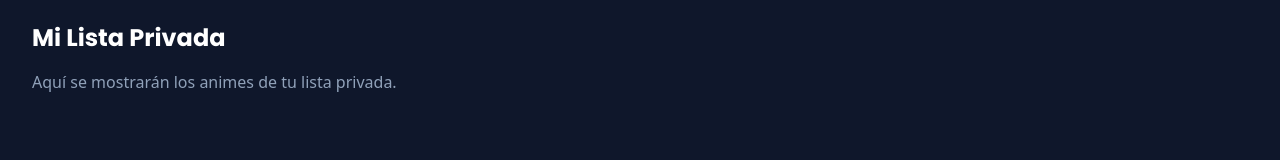
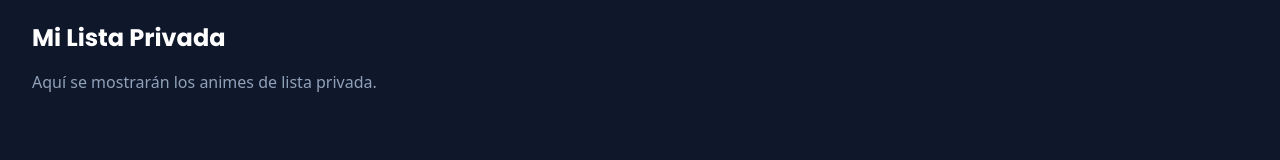
Before and after one commit to jhonp97/proyecto-final-full-stack, a Next.js app in the folder mi-frontend/: page /perfil in a window 1280 px wide. Both pictures are taken after a click on the button "Mi Lista Privada". Shown: the part 361-521 px from the top of the page. Built offline with nearby package versions, Linux system fonts and the light colour scheme.

Commit message:
Update page.jsx

```diff
--- a/mi-frontend/src/app/perfil/page.jsx
+++ b/mi-frontend/src/app/perfil/page.jsx
@@ -2,15 +2,15 @@
 
 import { useState } from "react";
 import Image from "next/image";
-import { FiEdit, FiCamera, FiBell } from "react-icons/fi"; // Importamos iconos
-import AnimeCards from "@/components/AnimeCards"; // Reutilizamos tu componente de tarjeta
+import { FiEdit, FiCamera, FiBell } from "react-icons/fi";
+import AnimeCards from "@/components/AnimeCards";
 
-// --- DATOS DE EJEMPLO (MOCK DATA) ---
-// Más adelante, estos datos vendrán de tu API
+//  DATOS DE EJEMPLO
+// estos datos  de  API
 const mockUser = {
   username: "MiUsuario123",
   bio: "Amante del shonen y la ciencia ficción.",
-  profilePicture: "/img/default-profile.png", // Una imagen por defecto en tu carpeta /public/img
+  profilePicture: "/img/default-profile.png",
 };
 
 const mockFavorites = [
@@ -45,7 +45,7 @@ const perfil = () => {
             <h2 className="text-2xl font-bold mb-4">Mis Animes Favoritos</h2>
             <div className="grid grid-cols-1 sm:grid-cols-2 md:grid-cols-3 lg:grid-cols-4 gap-6">
               {mockFavorites.map((anime) => (
-                // Aquí necesitarás ajustar `anime` para que coincida con la prop que espera tu componente `AnimeCards`
+
                 <AnimeCards key={anime.mal_id} anime={anime} />
               ))}
             </div>
@@ -55,21 +55,21 @@ const perfil = () => {
         return (
           <div>
             <h2 className="text-2xl font-bold mb-4">Mi Lista Privada</h2>
-            <p className="text-slate-400">Aquí se mostrarán los animes de tu lista privada.</p>
+            <p className="text-slate-400">Aquí se mostrarán los animes de lista privada.</p>
           </div>
         );
       case "reseñas":
         return (
           <div>
             <h2 className="text-2xl font-bold mb-4">Mis Reseñas</h2>
-            <p className="text-slate-400">Aquí se mostrarán las reseñas que has escrito.</p>
+            <p className="text-slate-400">Aquí se mostrarán las reseñas </p>
           </div>
         );
       case "amigos":
         return (
           <div>
             <h2 className="text-2xl font-bold mb-4">Mis Amigos</h2>
-            <p className="text-slate-400">Aquí se mostrará tu lista de amigos.</p>
+            <p className="text-slate-400">Aquí se mostrará mis amigos.</p>
           </div>
         );
       default:
@@ -79,6 +79,7 @@ const perfil = () => {
 
   return (
     <section className="max-w-7xl mx-auto p-4 md:p-8 text-white">
+
       {/* --- BANNER DEL PERFIL --- */}
       <div className="bg-slate-800 rounded-lg p-6 flex flex-col sm:flex-row items-center gap-6">
         <div className="relative">
```
